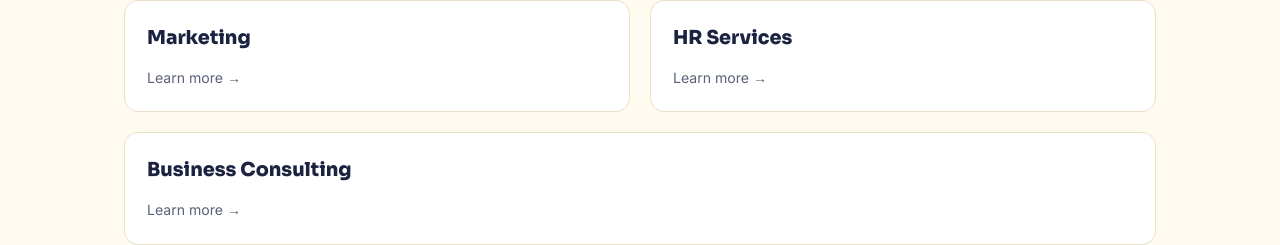
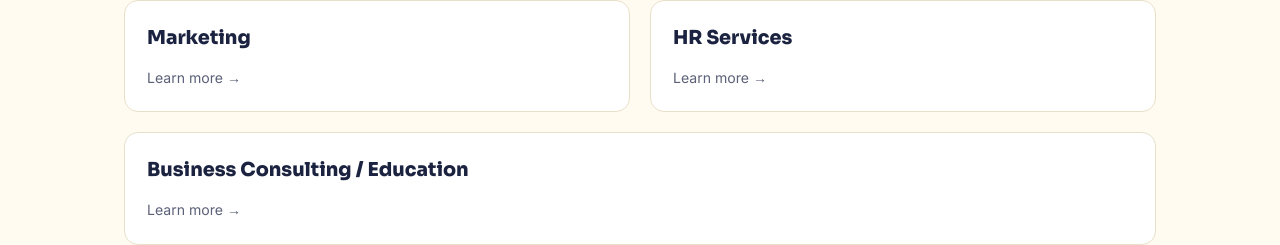
Before and after one commit to Deepak172003/MS_Consultant, a React (Vite) app: page /MS_Consultant/about in a window 1280 px wide. Shown: the part 929-1174 px from the top of the page. Built offline with nearby package versions, Linux system fonts and the light colour scheme.

Commit message:
Update constants.js

```diff
--- a/src/data/constants.js
+++ b/src/data/constants.js
@@ -44,7 +44,7 @@ export const VERTICALS = [
   { key: "study-material", label: "Study Material & Test Software", path: "/study-material" },
   { key: "marketing", label: "Marketing", path: "/marketing" },
   { key: "hr-services", label: "HR Services", path: "/hr-services" },
-  { key: "business-consulting", label: "Business Consulting", path: "/business-consulting" },
+  { key: "business-consulting", label: "Business Consulting / Education", path: "/business-consulting" },
 ];
 
 export const PLAY_SCHOOL_HIGHLIGHTS = [
```
